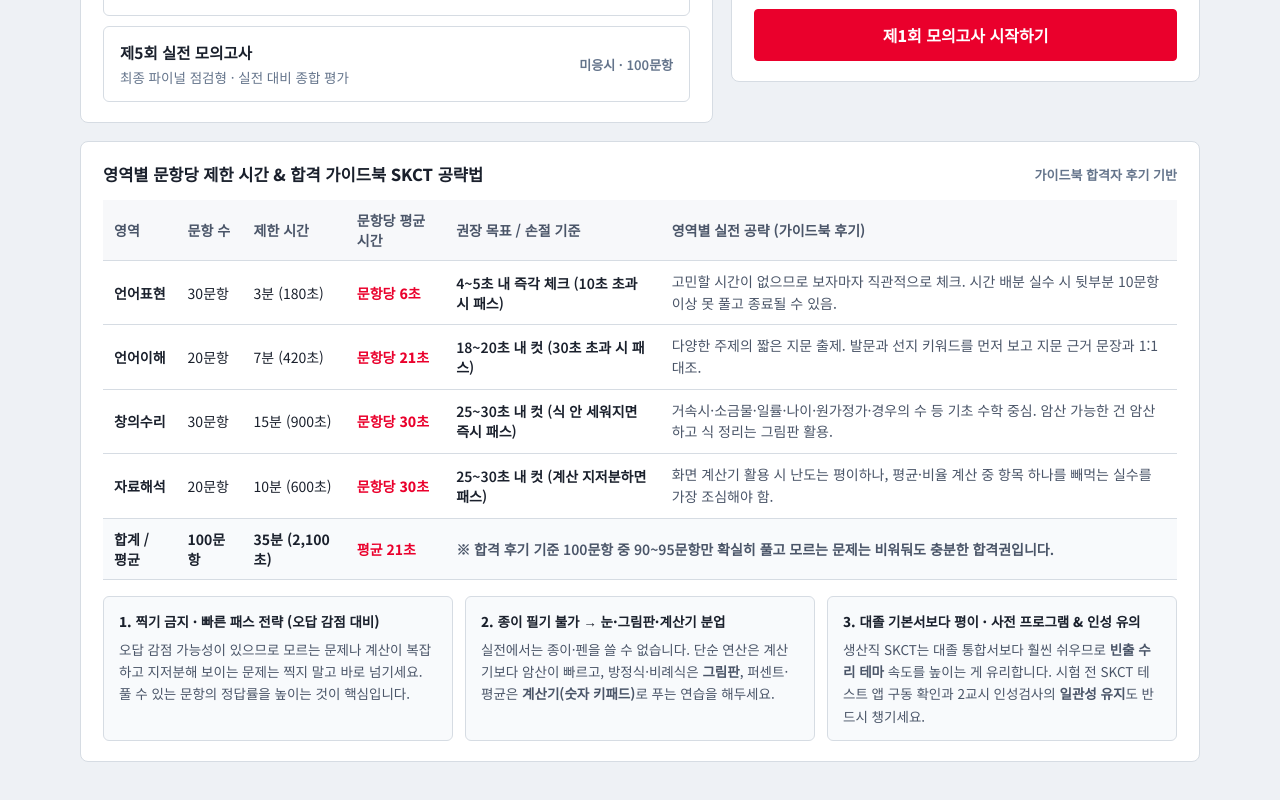
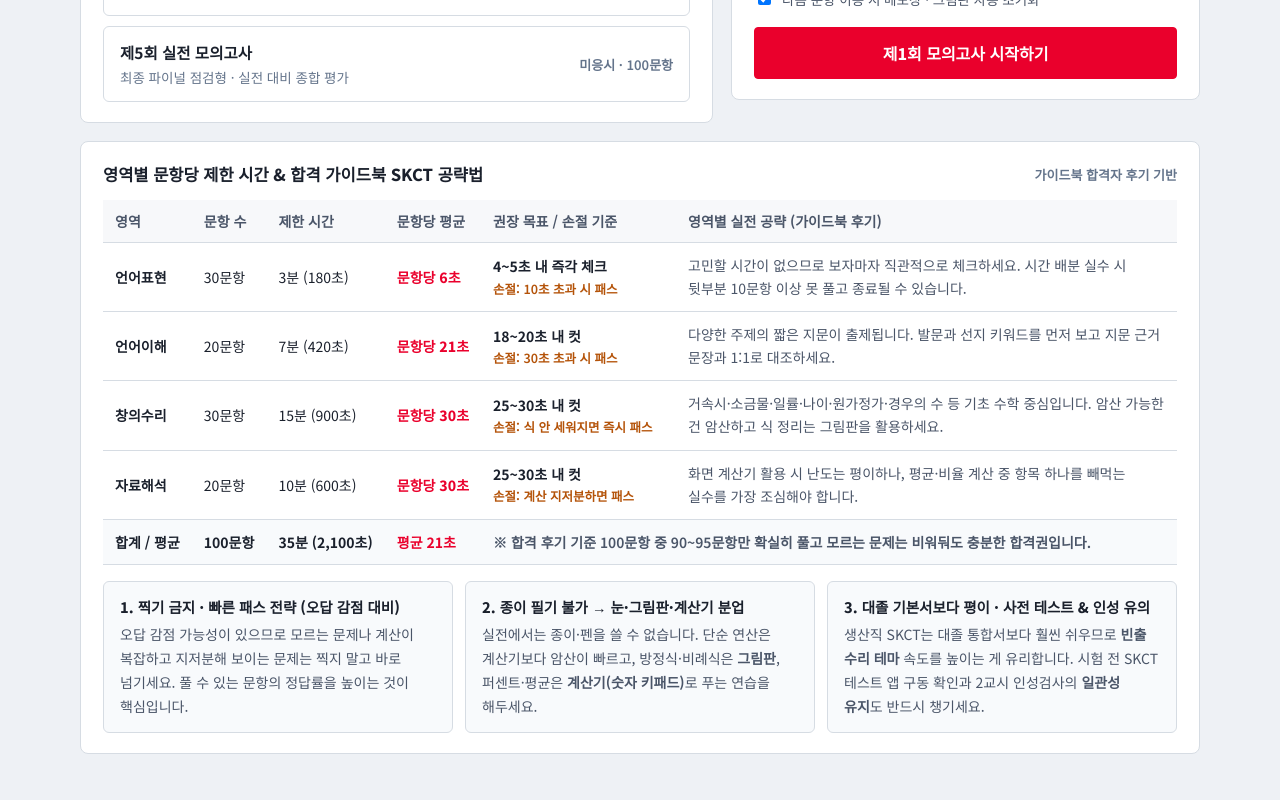
Before and after one commit to WBCode3/skct-maint-2026, a React (Vite) app: page / in a window 1280 px wide. Shown: the part 614-1414 px from the top of the page. Built offline with nearby package versions, Linux system fonts and the light colour scheme.

Commit message:
Improve Korean word-break and pacing table readability

```diff
--- a/src/components/Lobby.tsx
+++ b/src/components/Lobby.tsx
@@ -283,13 +283,13 @@ export const Lobby: React.FC<LobbyProps> = ({
           </h2>
 
           <div style={{ overflowX: 'auto', marginBottom: '16px' }}>
-            <table className="history-table">
+            <table className="history-table strategy-table">
               <thead>
                 <tr>
                   <th>영역</th>
                   <th>문항 수</th>
                   <th>제한 시간</th>
-                  <th>문항당 평균 시간</th>
+                  <th>문항당 평균</th>
                   <th>권장 목표 / 손절 기준</th>
                   <th>영역별 실전 공략 (가이드북 후기)</th>
                 </tr>
@@ -299,58 +299,63 @@ export const Lobby: React.FC<LobbyProps> = ({
                   const secPerQ = Math.round(s.timeLimitSeconds / s.questionCount);
                   const strategyMap: Record<
                     SubjectId,
-                    { target: string; tip: string }
+                    { target: string; cutoff: string; tip: string }
                   > = {
                     verbal_expr: {
-                      target: '4~5초 내 즉각 체크 (10초 초과 시 패스)',
-                      tip: '고민할 시간이 없으므로 보자마자 직관적으로 체크. 시간 배분 실수 시 뒷부분 10문항 이상 못 풀고 종료될 수 있음.',
+                      target: '4~5초 내 즉각 체크',
+                      cutoff: '손절: 10초 초과 시 패스',
+                      tip: '고민할 시간이 없으므로 보자마자 직관적으로 체크하세요. 시간 배분 실수 시 뒷부분 10문항 이상 못 풀고 종료될 수 있습니다.',
                     },
                     verbal_comp: {
-                      target: '18~20초 내 컷 (30초 초과 시 패스)',
-                      tip: '다양한 주제의 짧은 지문 출제. 발문과 선지 키워드를 먼저 보고 지문 근거 문장과 1:1 대조.',
+                      target: '18~20초 내 컷',
+                      cutoff: '손절: 30초 초과 시 패스',
+                      tip: '다양한 주제의 짧은 지문이 출제됩니다. 발문과 선지 키워드를 먼저 보고 지문 근거 문장과 1:1로 대조하세요.',
                     },
                     creative_math: {
-                      target: '25~30초 내 컷 (식 안 세워지면 즉시 패스)',
-                      tip: '거속시·소금물·일률·나이·원가정가·경우의 수 등 기초 수학 중심. 암산 가능한 건 암산하고 식 정리는 그림판 활용.',
+                      target: '25~30초 내 컷',
+                      cutoff: '손절: 식 안 세워지면 즉시 패스',
+                      tip: '거속시·소금물·일률·나이·원가정가·경우의 수 등 기초 수학 중심입니다. 암산 가능한 건 암산하고 식 정리는 그림판을 활용하세요.',
                     },
                     data_interp: {
-                      target: '25~30초 내 컷 (계산 지저분하면 패스)',
-                      tip: '화면 계산기 활용 시 난도는 평이하나, 평균·비율 계산 중 항목 하나를 빼먹는 실수를 가장 조심해야 함.',
+                      target: '25~30초 내 컷',
+                      cutoff: '손절: 계산 지저분하면 패스',
+                      tip: '화면 계산기 활용 시 난도는 평이하나, 평균·비율 계산 중 항목 하나를 빼먹는 실수를 가장 조심해야 합니다.',
                     },
                   };
                   const st = strategyMap[s.id];
                   return (
                     <tr key={s.id}>
-                      <td style={{ fontWeight: 800 }}>{s.name}</td>
-                      <td className="tabular">{s.questionCount}문항</td>
-                      <td className="tabular">
+                      <td className="nowrap-col" style={{ fontWeight: 800 }}>
+                        {s.name}
+                      </td>
+                      <td className="tabular nowrap-col">{s.questionCount}문항</td>
+                      <td className="tabular nowrap-col">
                         {s.timeLimitSeconds / 60}분 ({s.timeLimitSeconds}초)
                       </td>
                       <td
-                        className="tabular"
+                        className="tabular nowrap-col"
                         style={{ color: '#ea002c', fontWeight: 800 }}
                       >
                         문항당 {secPerQ}초
                       </td>
-                      <td style={{ fontWeight: 600, color: '#1a202c' }}>
-                        {st.target}
+                      <td className="target-col">
+                        <div className="target-main">{st.target}</div>
+                        <div className="target-cut">{st.cutoff}</div>
                       </td>
-                      <td style={{ color: '#4a5568', lineHeight: 1.55 }}>
-                        {st.tip}
-                      </td>
+                      <td className="strategy-tip-col">{st.tip}</td>
                     </tr>
                   );
                 })}
                 <tr style={{ background: '#f8fafc', fontWeight: 700 }}>
-                  <td>합계 / 평균</td>
-                  <td className="tabular">{TOTAL_QUESTIONS}문항</td>
-                  <td className="tabular">
+                  <td className="nowrap-col">합계 / 평균</td>
+                  <td className="tabular nowrap-col">{TOTAL_QUESTIONS}문항</td>
+                  <td className="tabular nowrap-col">
                     {TOTAL_TIME_SECONDS / 60}분 ({TOTAL_TIME_SECONDS.toLocaleString()}초)
                   </td>
-                  <td className="tabular" style={{ color: '#ea002c' }}>
+                  <td className="tabular nowrap-col" style={{ color: '#ea002c' }}>
                     평균 {Math.round(TOTAL_TIME_SECONDS / TOTAL_QUESTIONS)}초
                   </td>
-                  <td colSpan={2} style={{ color: '#4a5568', fontWeight: 600 }}>
+                  <td colSpan={2} style={{ color: '#4a5568', fontWeight: 600, lineHeight: 1.6 }}>
                     ※ 합격 후기 기준 100문항 중 90~95문항만 확실히 풀고 모르는 문제는 비워둬도 충분한 합격권입니다.
                   </td>
                 </tr>
@@ -358,63 +363,30 @@ export const Lobby: React.FC<LobbyProps> = ({
             </table>
           </div>
 
-          <div
-            style={{
-              display: 'grid',
-              gridTemplateColumns: 'repeat(auto-fit, minmax(280px, 1fr))',
-              gap: '12px',
-            }}
-          >
-            <div
-              style={{
-                padding: '13px 15px',
-                background: '#f8fafc',
-                border: '1px solid #d6dce3',
-                borderRadius: '6px',
-                fontSize: '13.5px',
-                lineHeight: 1.65,
-              }}
-            >
-              <div style={{ fontWeight: 800, color: '#1a202c', marginBottom: '6px' }}>
+          <div className="guide-tip-grid">
+            <div className="guide-tip-card">
+              <div className="guide-tip-title">
                 1. 찍기 금지 · 빠른 패스 전략 (오답 감점 대비)
               </div>
-              <div style={{ color: '#4a5568' }}>
+              <div>
                 오답 감점 가능성이 있으므로 모르는 문제나 계산이 복잡하고 지저분해 보이는 문제는 찍지 말고 바로 넘기세요. 풀 수 있는 문항의 정답률을 높이는 것이 핵심입니다.
               </div>
             </div>
 
-            <div
-              style={{
-                padding: '13px 15px',
-                background: '#f8fafc',
-                border: '1px solid #d6dce3',
-                borderRadius: '6px',
-                fontSize: '13.5px',
-                lineHeight: 1.65,
-              }}
-            >
-              <div style={{ fontWeight: 800, color: '#1a202c', marginBottom: '6px' }}>
+            <div className="guide-tip-card">
+              <div className="guide-tip-title">
                 2. 종이 필기 불가 → 눈·그림판·계산기 분업
               </div>
-              <div style={{ color: '#4a5568' }}>
+              <div>
                 실전에서는 종이·펜을 쓸 수 없습니다. 단순 연산은 계산기보다 암산이 빠르고, 방정식·비례식은 <strong>그림판</strong>, 퍼센트·평균은 <strong>계산기(숫자 키패드)</strong>로 푸는 연습을 해두세요.
               </div>
             </div>
 
-            <div
-              style={{
-                padding: '13px 15px',
-                background: '#f8fafc',
-                border: '1px solid #d6dce3',
-                borderRadius: '6px',
-                fontSize: '13.5px',
-                lineHeight: 1.65,
-              }}
-            >
-              <div style={{ fontWeight: 800, color: '#1a202c', marginBottom: '6px' }}>
-                3. 대졸 기본서보다 평이 · 사전 프로그램 &amp; 인성 유의
+            <div className="guide-tip-card">
+              <div className="guide-tip-title">
+                3. 대졸 기본서보다 평이 · 사전 테스트 &amp; 인성 유의
               </div>
-              <div style={{ color: '#4a5568' }}>
+              <div>
                 생산직 SKCT는 대졸 통합서보다 훨씬 쉬우므로 <strong>빈출 수리 테마</strong> 속도를 높이는 게 유리합니다. 시험 전 SKCT 테스트 앱 구동 확인과 2교시 인성검사의 <strong>일관성 유지</strong>도 반드시 챙기세요.
               </div>
             </div>
--- a/src/styles/skct.css
+++ b/src/styles/skct.css
@@ -52,6 +52,8 @@ body,
     sans-serif;
   color: var(--text-primary);
   background-color: var(--bg-shell);
+  word-break: keep-all;
+  overflow-wrap: break-word;
   -webkit-font-smoothing: antialiased;
 }
 
@@ -1375,14 +1377,74 @@ select {
 .history-table th,
 .history-table td {
   border-bottom: 1px solid var(--border-color);
-  padding: 10px 11px;
+  padding: 11px 12px;
   text-align: left;
+  vertical-align: middle;
 }
 
 .history-table th {
   font-weight: 700;
   color: var(--text-secondary);
   background: var(--bg-subtle);
+  white-space: nowrap;
+}
+
+.strategy-table td.nowrap-col {
+  white-space: nowrap;
+}
+
+.strategy-table td.target-col {
+  min-width: 195px;
+  white-space: nowrap;
+}
+
+.target-main {
+  font-weight: 700;
+  color: var(--text-primary);
+  line-height: 1.45;
+}
+
+.target-cut {
+  font-size: 12.5px;
+  font-weight: 600;
+  color: #b45309;
+  margin-top: 2px;
+}
+
+.strategy-tip-col {
+  color: var(--text-secondary);
+  line-height: 1.65;
+  min-width: 340px;
+}
+
+.guide-tip-grid {
+  display: grid;
+  grid-template-columns: repeat(3, minmax(0, 1fr));
+  gap: 12px;
+}
+
+.guide-tip-card {
+  padding: 14px 16px;
+  background: #f8fafc;
+  border: 1px solid var(--border-color);
+  border-radius: var(--radius-md);
+  font-size: 14px;
+  line-height: 1.7;
+  color: var(--text-secondary);
+}
+
+.guide-tip-title {
+  font-weight: 800;
+  color: var(--text-primary);
+  margin-bottom: 6px;
+  font-size: 14.5px;
+  line-height: 1.45;
+}
+
+@media (max-width: 960px) {
+  .guide-tip-grid {
+    grid-template-columns: 1fr;
+  }
 }
 
 /* ========================
```
